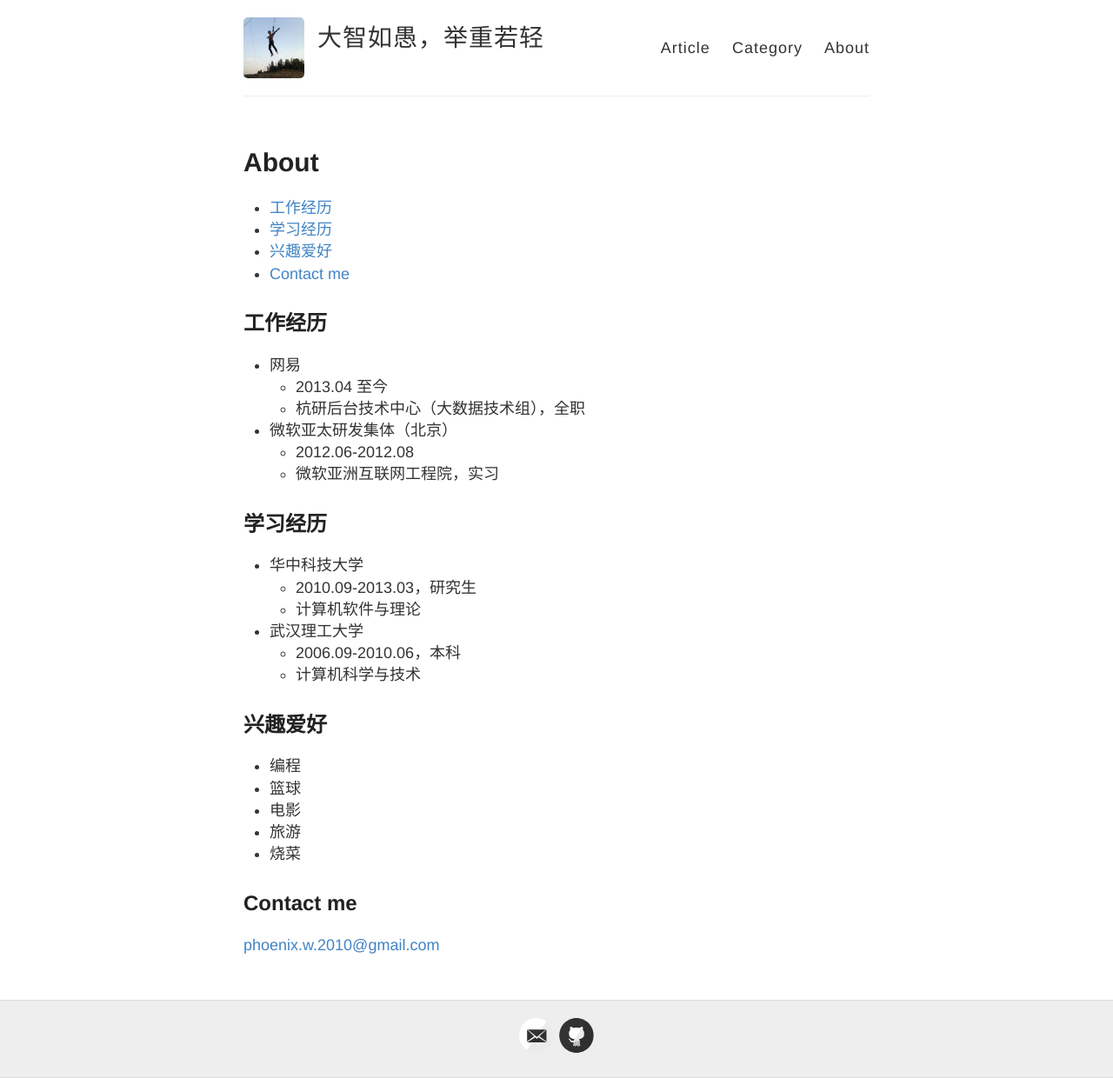
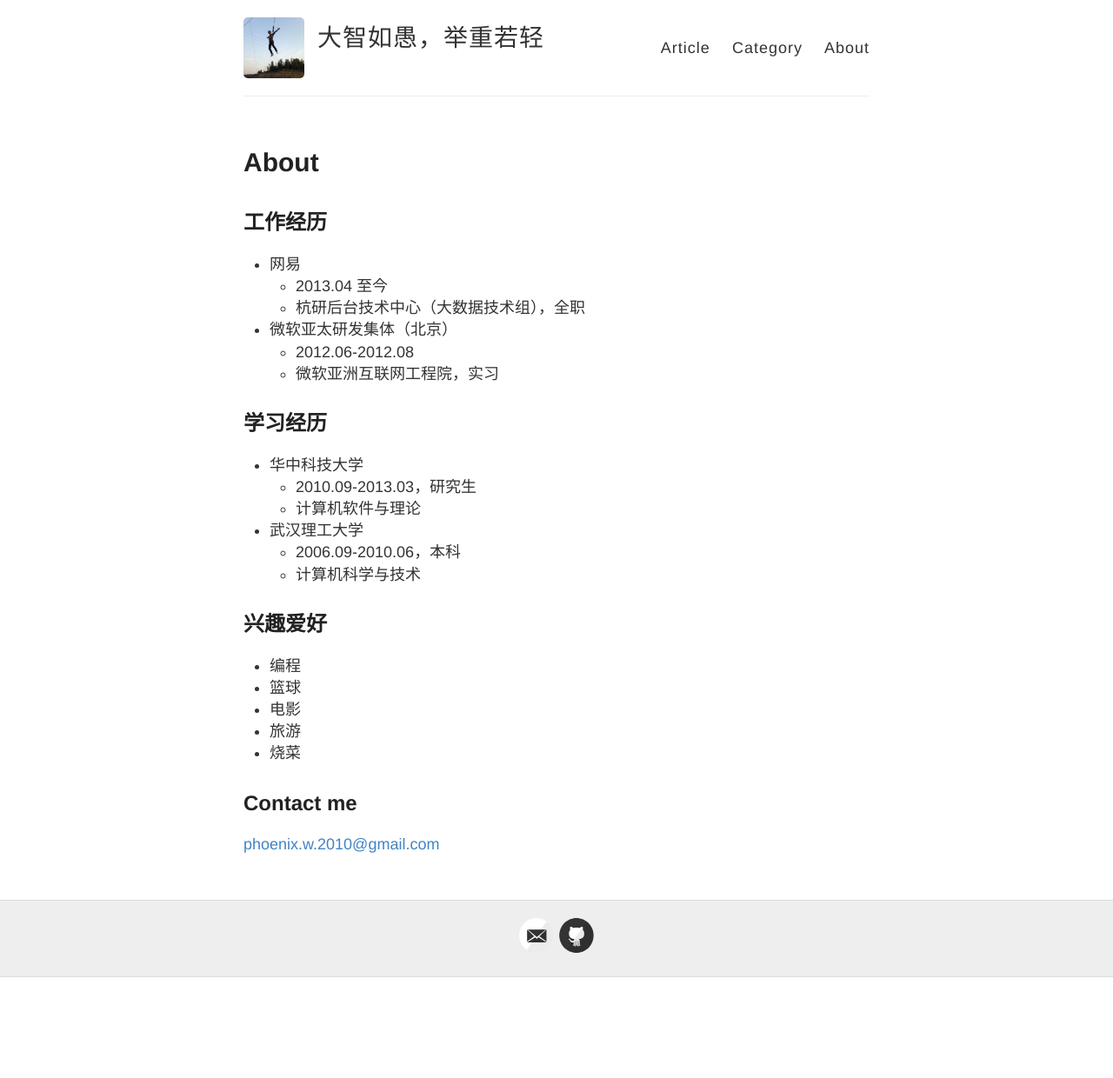
Before and after one commit to CC213/cc213.github.io, a Jekyll site: the page built from about.md, in a window 1280 px wide. Shown: the whole page at 87% size. Built offline with Jekyll 4.4.1, drawn with Linux system fonts in a browser that asks for light colours; Markdown is read by kramdown in place of the engine named in the settings; after the commit the page ends 1124 px from its top, so only the background shows below that.

Commit message:
about最终版本。

```diff
--- a/about.md
+++ b/about.md
@@ -3,9 +3,6 @@ layout: page
 title: About
 permalink: /about/
 ---
-
-* 目录
-{:toc}
 
 ## 工作经历
 
```
